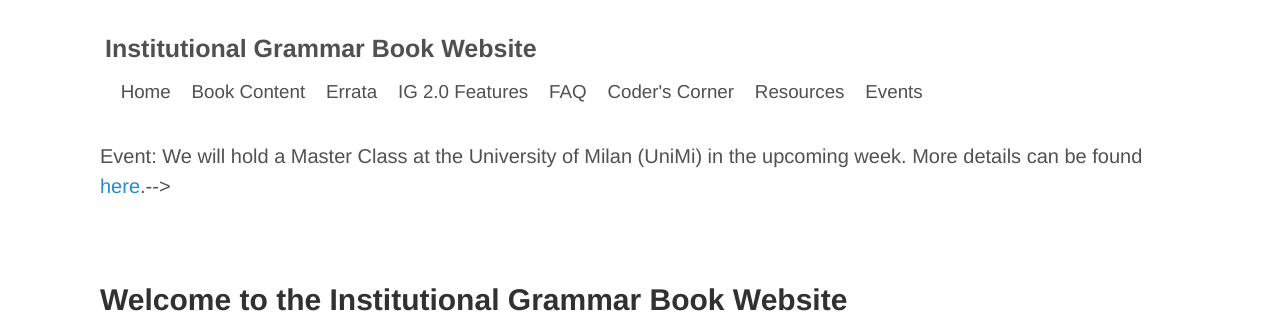
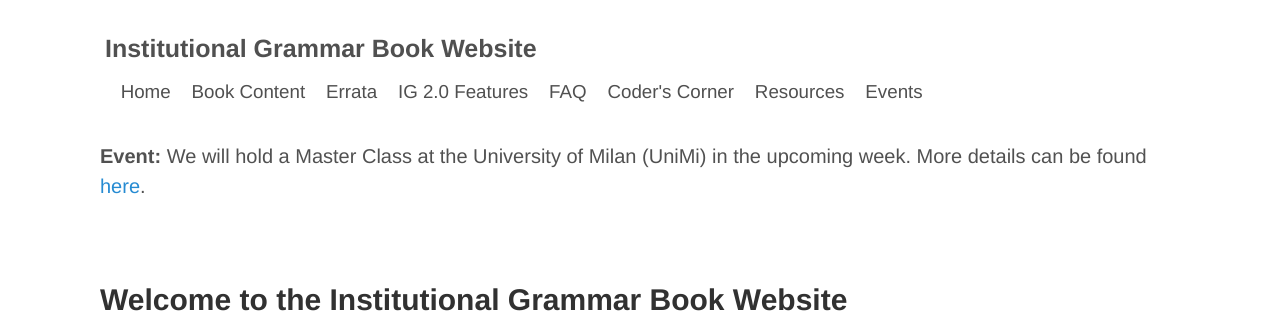
Before and after one commit to InstitutionalGrammar/IG-Book, a Jekyll site: the page built from index.md, in a window 1280 px wide. Shown: the top 333 px of the page. Built offline with Jekyll 4.4.1, drawn with Linux system fonts in a browser that asks for light colours; part of the change alters nothing that is shown.

Commit message:
Typo fix.

```diff
--- a/_layouts/default.html
+++ b/_layouts/default.html
@@ -41,7 +41,7 @@
      </small>
    </h3>
    <br>
-   Event: We will hold a Master Class at the University of Milan (UniMi) in the upcoming week. More details can be found <a href="https://newinstitutionalgrammar.org/events-milan-2022">here</a>.-->
+   <b>Event:</b> We will hold a Master Class at the University of Milan (UniMi) in the upcoming week. More details can be found <a href="https://newinstitutionalgrammar.org/events-milan-2022">here</a>.
 </header>
 
 <div id="content">
```
